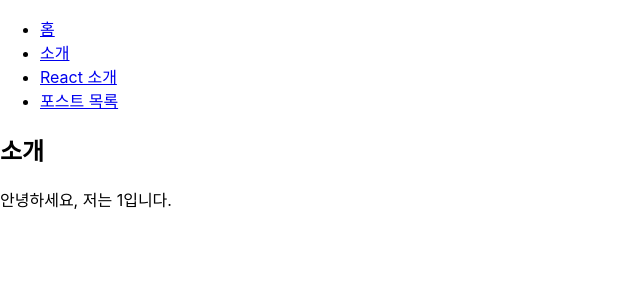
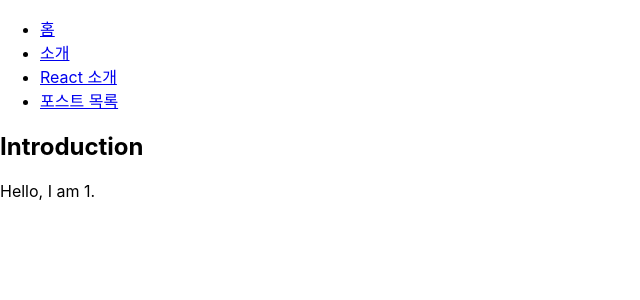
Before and after one commit to AyeMyaSan/react_practice, a React app: page /about/1 in a window 1280 px wide. Shown: the top 300 px of the page, without its empty margins (0-640 px from the left). Built offline with nearby package versions, Linux system fonts and the light colour scheme.

Commit message:
Update About.js

```diff
--- a/src/pages/About.js
+++ b/src/pages/About.js
@@ -7,9 +7,9 @@ const About = ({location,match}) => {
 
     return (
         <div>
-            <h2 style={{color}}>소개</h2>
+            <h2 style={{color}}>Introduction</h2>
             <p>
-                안녕하세요, 저는 {match.params.name}입니다.
+                Hello, I am {match.params.name}.
             </p>
         </div>
     );
```
